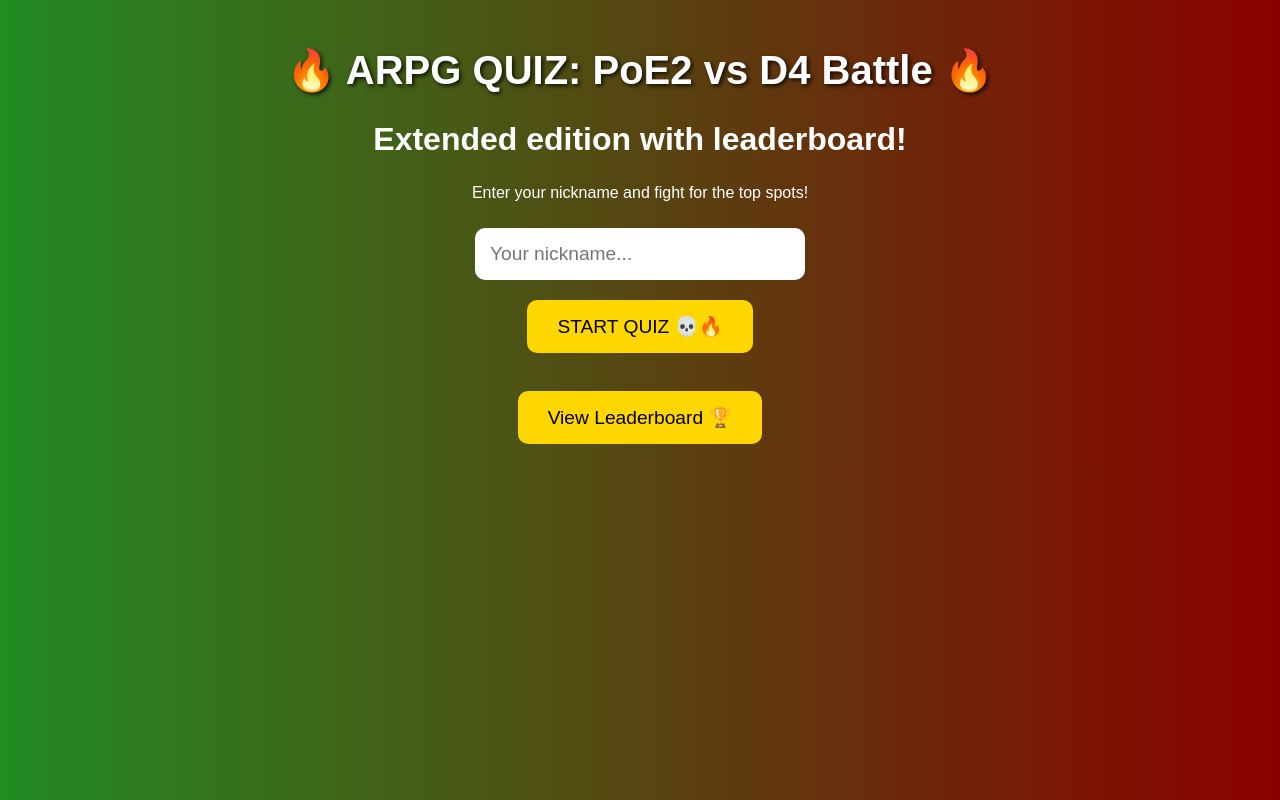
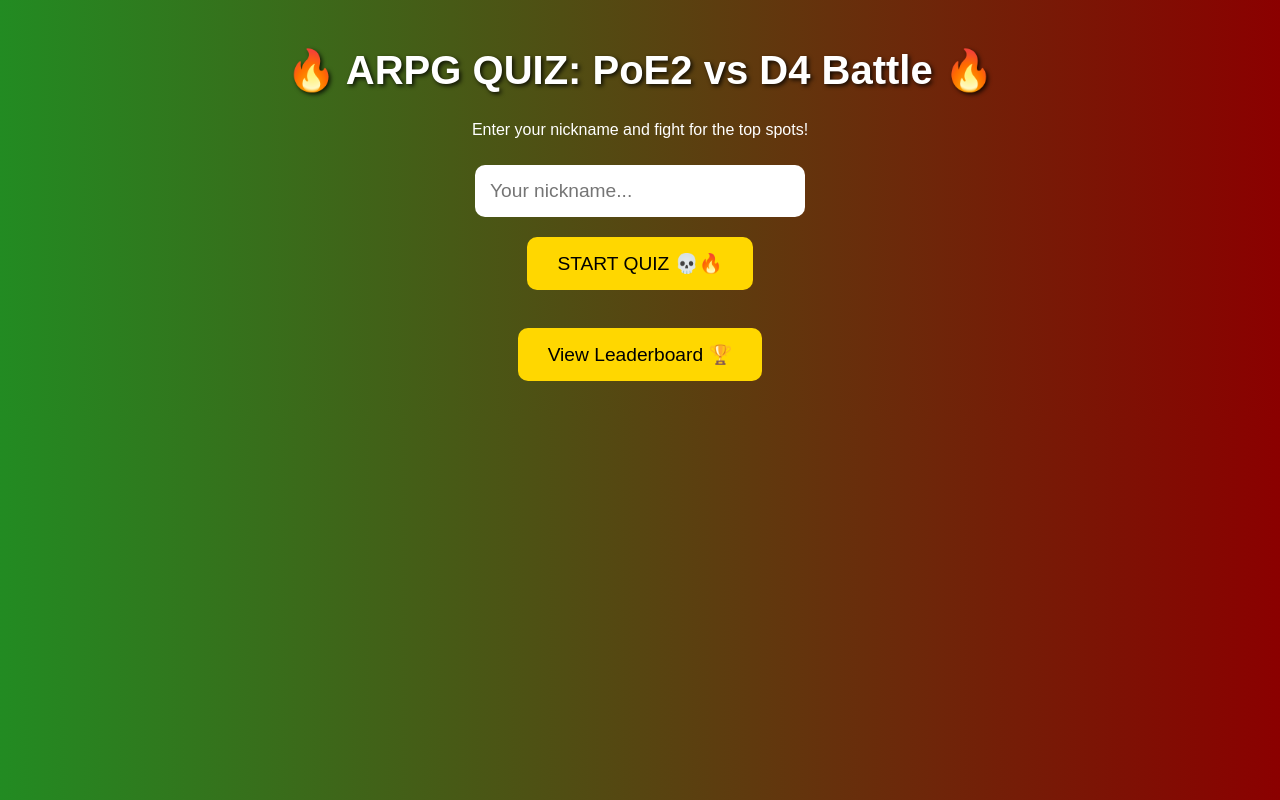
Before and after one commit to firstmurloc/poopa, a plain HTML site: page index.html in a window 1280 px wide. Drawn offline with Linux system fonts and the light colour scheme.

Commit message:
Update index.html

```diff
--- a/index.html
+++ b/index.html
@@ -61,7 +61,6 @@
     <!-- Start Screen -->
     <div id="startScreen" class="screen active">
         <h1>🔥 ARPG QUIZ: PoE2 vs D4 Battle 🔥</h1>
-        <h2>Extended edition with leaderboard!</h2>
         <p>Enter your nickname and fight for the top spots!</p>
         <input type="text" id="playerName" placeholder="Your nickname..." maxlength="20">
         <br>
```
